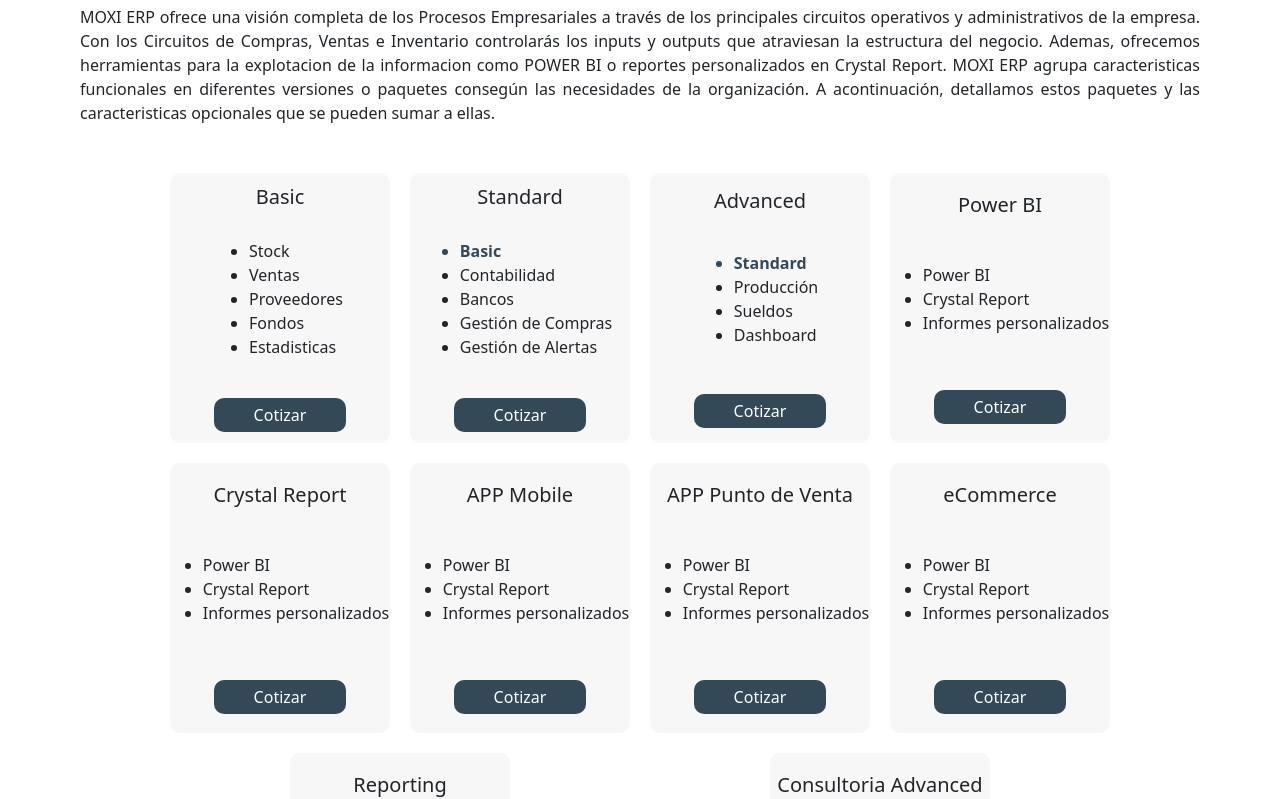
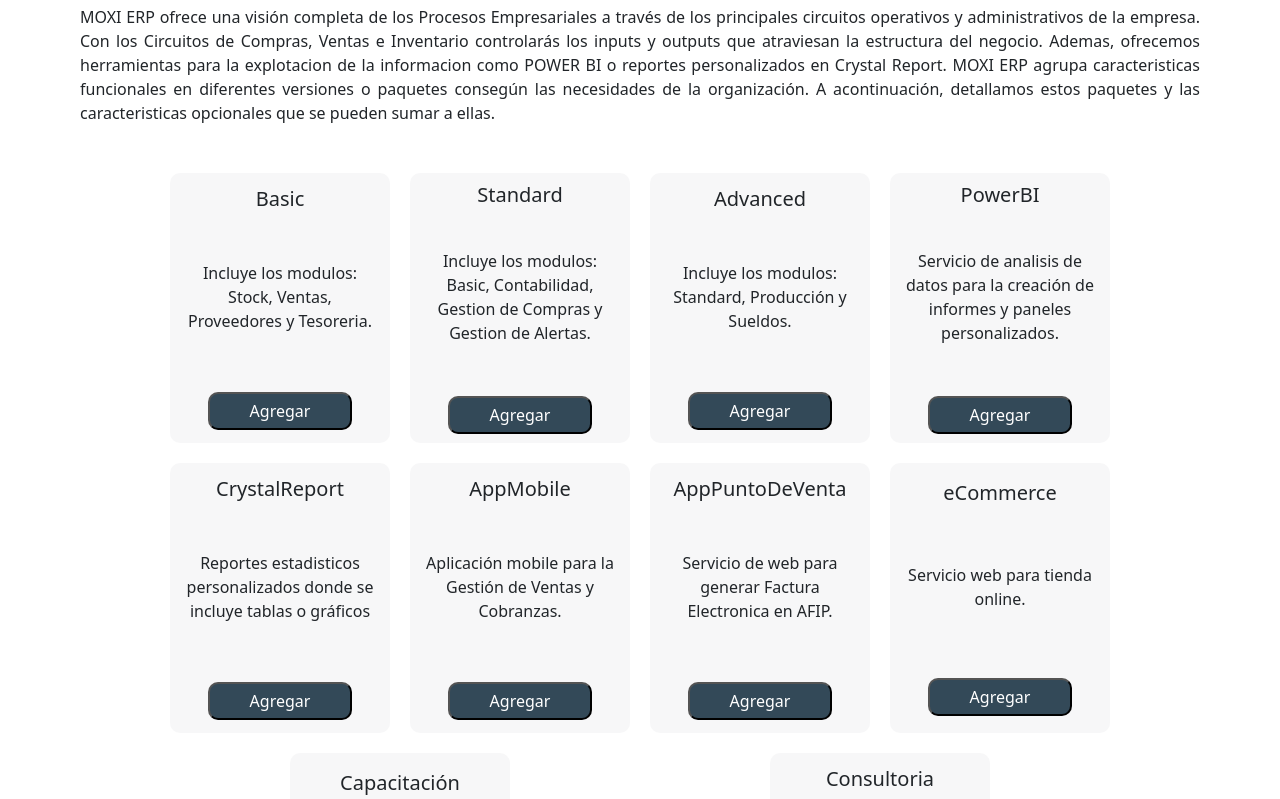
Before and after one commit to sandovalaes/ProjectoFinalJSSandoval, a plain HTML site: page index.html in a window 1280 px wide. Shown: the part 163-962 px from the top of the page. Drawn offline with nearby package versions, Linux system fonts and the light colour scheme.

Commit message:
segundo commit

```diff
--- /dev/null
+++ b/JS/cargadedatos.js
@@ -0,0 +1,28 @@
+let productos = [];
+
+function dibujarTarjetas(pproductos)
+{
+    debugger;
+    const contenedor = document.querySelector(".flex-contenedor-tarjetas");
+    pproductos.forEach(element => {
+        const item = document.createElement("div");
+        item.innerHTML = `
+        <h3>${element.nombre}</h3>
+        <p>${element.descripcion} </p>
+        <button class="agregarProducto" id="${element.nombre}">Agregar</button>
+        `
+        item.classList.add("flex-tarjeta");
+        contenedor.append(item)
+    });
+}
+
+async function obtenerproductos()
+{
+    const response =  await fetch("../productos.json");
+    if (response.ok){
+        productos = await response.json();
+        dibujarTarjetas(productos);
+    }
+}
+
+obtenerproductos();
--- a/css/estilos.css
+++ b/css/estilos.css
@@ -143,13 +143,16 @@ header {
   align-items: center; }
   .flex-tarjeta h3 {
     font-size: 20px; }
-  .flex-tarjeta a {
+  .flex-tarjeta p{
+    padding: 1rem;
+    text-align: center;}
+  .flex-tarjeta button {
     background-color: rgba(42, 65, 81, 0.957);
     padding: 5px 40px 5px 40px;
     text-decoration: none;
     color: white;
     border-radius: 10px; }
-    .flex-tarjeta a:hover {
+    .flex-tarjeta button:hover {
       background-color: #d5b861; }
 
 .marcado {
--- a/index.html
+++ b/index.html
@@ -55,109 +55,66 @@
             <h2>Un sistema adaptado a tus necesidades</h2>
             <p>MOXI ERP ofrece una visión completa de los Procesos Empresariales a través de los principales circuitos operativos y administrativos de la empresa. Con los Circuitos de Compras, Ventas e Inventario controlarás los inputs y outputs que atraviesan la estructura del negocio. Ademas, ofrecemos herramientas para la explotacion de la informacion como POWER BI o reportes personalizados en Crystal Report. MOXI ERP agrupa caracteristicas funcionales en diferentes versiones o paquetes consegún las necesidades de la organización. A acontinuación, detallamos estos paquetes y las caracteristicas opcionales que se pueden sumar a ellas.</p>
         </div>
-        <div class = "flex-contenedor-tarjetas">
-            <div class = "flex-tarjeta" data-aos="zoom-in" data-aos-duration="1500">
+        <div class = "flex-contenedor-tarjetas" >
+            <!-- <div class = "flex-tarjeta" data-aos="zoom-in" data-aos-duration="1500">
                 <h3>Basic</h3>
-                <ul>
-                    <li>Stock</li>
-                    <li>Ventas</li>
-                    <li>Proveedores</li>
-                    <li>Fondos</li>
-                    <li>Estadisticas</li>
-                </ul>
-                <a href="./pages/contacto.html">Cotizar</a>
+                <p>Incluye los modulos: Stock, Ventas, Proveedores y Tesoreria.</p>
+                <button class="agregarProducto" id="Basic">Agregar</button>
             </div>
+
             <div class = "flex-tarjeta" data-aos="zoom-in" data-aos-duration="1500">
                 <h3>Standard</h3>
-                <ul>
-                    <li class = "marcado" >Basic</li>
-                    <li>Contabilidad</li>
-                    <li>Bancos</li>
-                    <li>Gestión de Compras</li>
-                    <li>Gestión de Alertas</li>
-                </ul>
-                <a href="./pages/contacto.html">Cotizar</a>
+                <p>Incluye los modulos: Basic, Contabilidad, Gestion de Compras y Gestion de Alertas.</p>
+                <button class="agregarProducto" id="Standard">Agregar</button>
             </div>
+
             <div class = "flex-tarjeta" data-aos="zoom-in" data-aos-duration="1500">
                 <h3>Advanced</h3>
-                <ul>
-                    <li class = "marcado" >Standard</li>
-                    <li>Producción</li>
-                    <li>Sueldos</li>
-                    <li>Dashboard</li>
-                </ul>
-                <a href="./pages/contacto.html">Cotizar</a>
+                <p>Incluye los modulos: Standard, Producción y Sueldos.</p>
+                <button class="agregarProducto" id="Advanced">Agregar</button>
             </div>
 
             <div class = "flex-tarjeta" data-aos="zoom-in" data-aos-duration="1500">
                 <h3>Power BI</h3>
-                <ul>
-                    <li>Power BI</li>
-                    <li>Crystal Report</li>
-                    <li>Informes personalizados</li>
-                </ul>
-                <a href="./pages/contacto.html">Cotizar</a>
+                <p>Servicio de analisis de datos para la creación de informes y paneles personalizados.</p>
+                <button class="agregarProducto" id="powerbi">Agregar</button>
             </div>
 
             <div class = "flex-tarjeta" data-aos="zoom-in" data-aos-duration="1500">
                 <h3>Crystal Report</h3>
-                <ul>
-                    <li>Power BI</li>
-                    <li>Crystal Report</li>
-                    <li>Informes personalizados</li>
-                </ul>
-                <a href="./pages/contacto.html">Cotizar</a>
+                <p>Reportes estadisticos personalizados donde se incluye tablas o gráficos.</p>
+                <button class="agregarProducto" id="crystal">Agregar</button>
             </div>
 
             <div class = "flex-tarjeta" data-aos="zoom-in" data-aos-duration="1500">
                 <h3>APP Mobile</h3>
-                <ul>
-                    <li>Power BI</li>
-                    <li>Crystal Report</li>
-                    <li>Informes personalizados</li>
-                </ul>
-                <a href="./pages/contacto.html">Cotizar</a>
+                <p>Aplicación mobile para la Gestión de Ventas y Cobranzas.</p>
+                <button class="agregarProducto" id="mobile">Agregar</button>
             </div>
 
             <div class = "flex-tarjeta" data-aos="zoom-in" data-aos-duration="1500">
                 <h3>APP Punto de Venta</h3>
-                <ul>
-                    <li>Power BI</li>
-                    <li>Crystal Report</li>
-                    <li>Informes personalizados</li>
-                </ul>
-                <a href="./pages/contacto.html">Cotizar</a>
+                <p>Servicio de web para generar Factura Electronica en AFIP.</p>
+                <button class="agregarProducto" id="puntoventa">Agregar</button>
             </div>
 
             <div class = "flex-tarjeta" data-aos="zoom-in" data-aos-duration="1500">
                 <h3>eCommerce</h3>
-                <ul>
-                    <li>Power BI</li>
-                    <li>Crystal Report</li>
-                    <li>Informes personalizados</li>
-                </ul>
-                <a href="./pages/contacto.html">Cotizar</a>
+                <p>Servicio web para tienda online. </p>
+                <button class="agregarProducto" id="ecommerce">Agregar</button>
             </div>
 
             <div class = "flex-tarjeta" data-aos="zoom-in" data-aos-duration="1500">
-                <h3>Reporting</h3>
-                <ul>
-                    <li>Power BI</li>
-                    <li>Crystal Report</li>
-                    <li>Informes personalizados</li>
-                </ul>
-                <a href="./pages/contacto.html">Cotizar</a>
+                <h3>Capacitación</h3>
+                <p>Servicio de capacitación para los usuarios finales.</p>
+                <button class="agregarProducto" id="capacitacion">Agregar</button>
             </div>
 
             <div class = "flex-tarjeta" data-aos="zoom-in" data-aos-duration="1500">
-                <h3>Consultoria Advanced</h3>
-                <ul>
-                    <li>Power BI</li>
-                    <li>Crystal Report</li>
-                    <li>Informes personalizados</li>
-                </ul>
-                <a href="./pages/contacto.html">Cotizar</a>
-            </div>
+                <h3>Consultoria</h3>
+                <p>Servicio de consultoria para configuraciones solicitadas por el cliente.</p>
+                <button class="agregarProducto" id="consultoria">Agregar</button>
+            </div>  -->
         </div>
         <div class="contenedor-soluciones-opcionales" data-aos="zoom-in" data-aos-duration="1500">
             <div>
@@ -210,7 +167,7 @@
 
 
 
-    <!-- <script src="JS/plan.js"></script>
-    <script src="JS/app.js"></script> -->
+    <script src="JS/cargadedatos.js"></script>
+    <!-- <script src="JS/app.js"></script> -->
 </body>
 </html>
--- /dev/null
+++ b/productos.json
@@ -0,0 +1,48 @@
+
+[
+    {
+        "nombre" : "Basic",
+        "descripcion" : "Incluye los modulos: Stock, Ventas, Proveedores y Tesoreria."
+    },
+    {
+        "nombre" : "Standard",
+        "descripcion" : "Incluye los modulos: Basic, Contabilidad, Gestion de Compras y Gestion de Alertas."
+    },
+    {
+        "nombre" : "Advanced",
+        "descripcion" : "Incluye los modulos: Standard, Producción y Sueldos."
+    },
+    {
+        "nombre" : "PowerBI",
+        "descripcion" : "Servicio de analisis de datos para la creación de informes y paneles personalizados."
+    },
+    {
+        "nombre" : "CrystalReport",
+        "descripcion" : "Reportes estadisticos personalizados donde se incluye tablas o gráficos"
+    },
+    {
+        "nombre" : "AppMobile",
+        "descripcion" : "Aplicación mobile para la Gestión de Ventas y Cobranzas."
+    },
+    {
+        "nombre" : "AppPuntoDeVenta",
+        "descripcion" : "Servicio de web para generar Factura Electronica en AFIP."
+    },
+    {
+        "nombre" : "eCommerce",
+        "descripcion" : "Servicio web para tienda online."
+    },
+    {
+        "nombre" : "Capacitación",
+        "descripcion" : "Servicio de capacitación para los usuarios finales."
+    },
+    {
+        "nombre" : "Consultoria",
+        "descripcion" : "Servicio de consultoria para configuraciones solicitadas por el cliente."
+    }
+
+
+
+
+
+]
```
